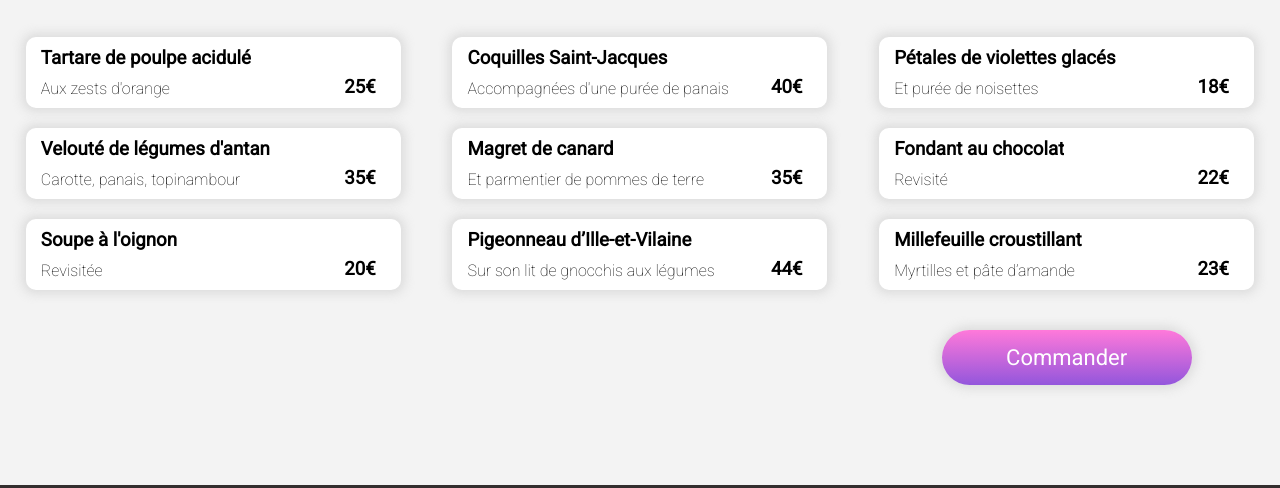
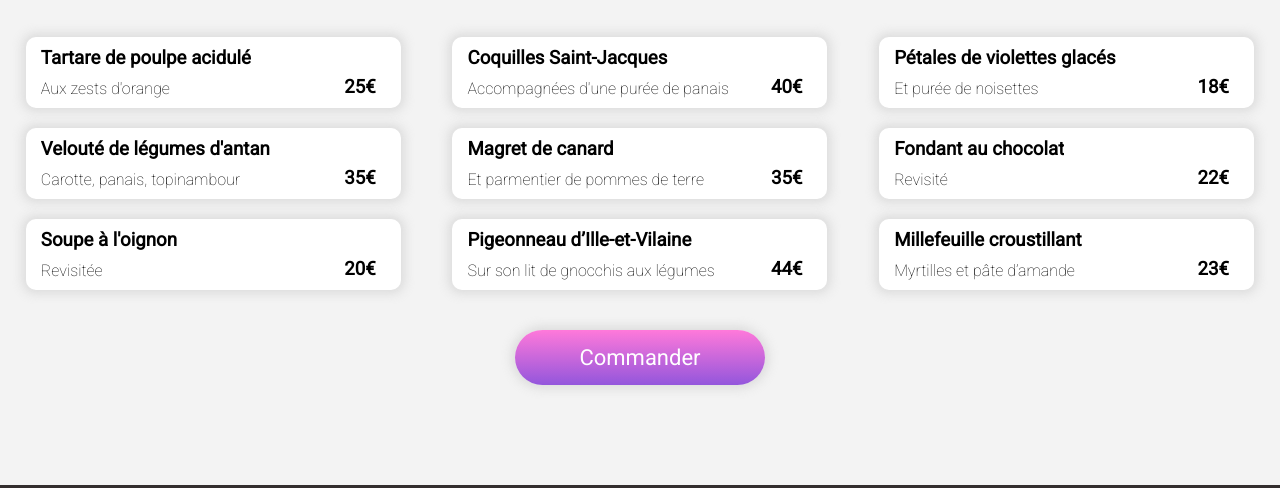
Before and after one commit to Polybiuss/JonathanBergos_3_25012022, a website: page pages/alafrancaise.html in a window 1280 px wide. Shown: the part 785-1273 px from the top of the page. Drawn offline with Linux system fonts and the light colour scheme; a web font is replaced by a local one.

Commit message:
modif button pages restaurants

```diff
--- a/sass/main.scss
+++ b/sass/main.scss
@@ -412,7 +412,9 @@ main{
             }
         }
     }
-    &__button__main{
+}
+.menu__button__main{
+    font-family: 'Roboto', cursive;
     width: 100%;
     text-align: center;
     &__link{
@@ -433,7 +435,7 @@ main{
         }
     }
 }
-}
+
 input:checked ~ .far {
     transition-duration: 0.5s;
     opacity: 0;
```
Also changed, not shown: pages/alafrancaise.html (+2 -1 lines), pages/lanoteenchantee.html (+2 -1 lines), pages/lapalettedugout.html (+2 -1 lines), pages/ledelicedessens.html (+2 -1 lines), css/style.css, 1 other file. Lines whose indentation alone changed are shown as unchanged.
